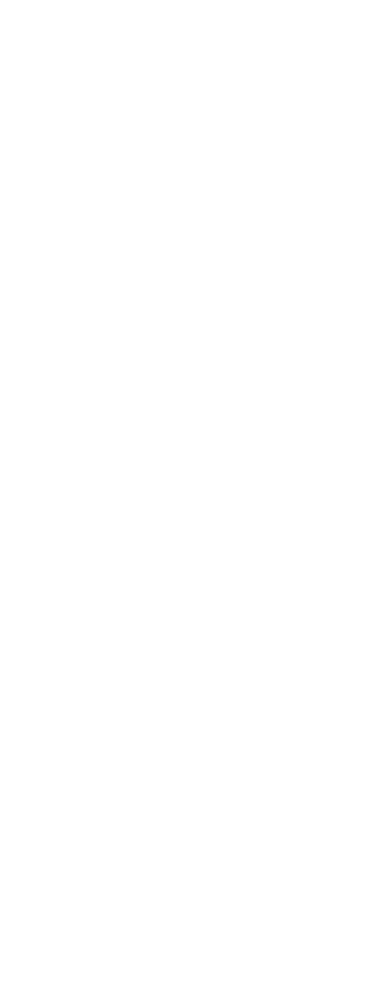
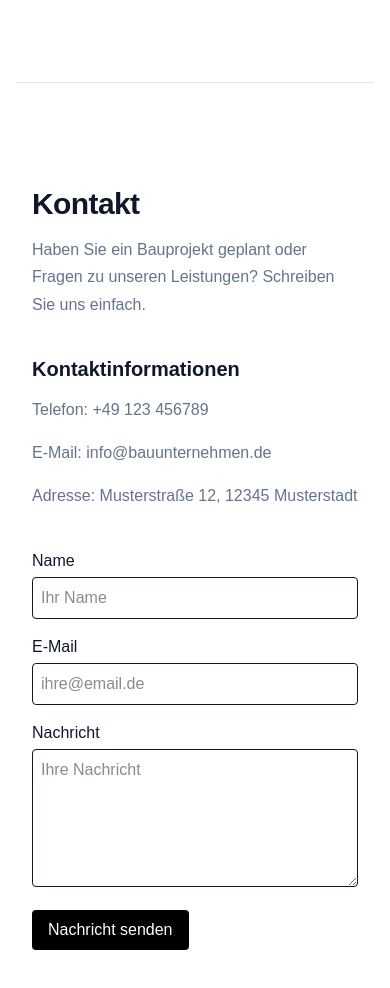
Before and after one commit to stickd/bauunternehmen-landing, a Next.js app: page / in a window 390 px wide. Shown: the part 5060-6048 px from the top of the page. Before the commit the page ends 5166 px from the top, so only its background shows below. Built offline with nearby package versions, Linux system fonts and the light colour scheme.

Commit message:
style: improve contact section layout with basic Tailwind styling
- add responsive grid layout
- style form inputs and labels
- improve spacing and typography
- add basic button styling

```diff
--- a/src/app/page.tsx
+++ b/src/app/page.tsx
@@ -2,6 +2,7 @@
 import Hero from "@/components/sections/Hero";
 import ProjectsGallery from "@/components/sections/ProjectsGallery";
 import Services from "@/components/sections/Services";
+import Contact from "@/components/sections/Contact";
 
 export default function HomePage() {
   return (
@@ -13,6 +14,8 @@
       <About />
       <div className="h-px w-full bg-neutral-200 my-10" />
       <ProjectsGallery />
+      <div className="h-px w-full bg-neutral-200 my-10" />
+      <Contact />
     </main>
   );
 }
--- /dev/null
+++ b/src/components/sections/Contact.tsx
@@ -0,0 +1,181 @@
+"use client";
+
+import { FormEvent, useState } from "react";
+
+type FormData = {
+  name: string;
+  email: string;
+  message: string;
+};
+
+type FormErrors = {
+  name?: string;
+  email?: string;
+  message?: string;
+};
+
+export default function Contact() {
+  const [formData, setFormData] = useState<FormData>({
+    name: "",
+    email: "",
+    message: "",
+  });
+
+  const [errors, setErrors] = useState<FormErrors>({});
+  const [successMessage, setSuccessMessage] = useState("");
+  const [isSubmitting, setIsSubmitting] = useState(false);
+
+  const validate = () => {
+    const newErrors: FormErrors = {};
+
+    if (!formData.name.trim()) {
+      newErrors.name = "Bitte geben Sie Ihren Namen ein.";
+    }
+
+    if (!formData.email.trim()) {
+      newErrors.email = "Bitte geben Sie Ihre E-Mail-Adresse ein.";
+    } else if (!/\S+@\S+\.\S+/.test(formData.email)) {
+      newErrors.email = "Bitte geben Sie eine gültige E-Mail-Adresse ein.";
+    }
+
+    if (!formData.message.trim()) {
+      newErrors.message = "Bitte geben Sie eine Nachricht ein.";
+    } else if (formData.message.trim().length < 10) {
+      newErrors.message =
+        "Die Nachricht sollte mindestens 10 Zeichen lang sein.";
+    }
+
+    return newErrors;
+  };
+
+  const handleChange = (
+    e: React.ChangeEvent<HTMLInputElement | HTMLTextAreaElement>,
+  ) => {
+    const { name, value } = e.target;
+
+    setFormData((prev) => ({
+      ...prev,
+      [name]: value,
+    }));
+
+    setErrors((prev) => ({
+      ...prev,
+      [name]: "",
+    }));
+
+    setSuccessMessage("");
+  };
+
+  const handleSubmit = async (e: FormEvent<HTMLFormElement>) => {
+    e.preventDefault();
+
+    const validationErrors = validate();
+    setErrors(validationErrors);
+
+    if (Object.keys(validationErrors).length > 0) {
+      return;
+    }
+
+    try {
+      setIsSubmitting(true);
+
+      // mock submit
+      console.log("Form submitted:", formData);
+
+      await new Promise((resolve) => setTimeout(resolve, 800));
+
+      setSuccessMessage(
+        "Vielen Dank! Ihre Nachricht wurde erfolgreich gesendet.",
+      );
+      setFormData({
+        name: "",
+        email: "",
+        message: "",
+      });
+    } catch (error) {
+      console.error("Submit error:", error);
+    } finally {
+      setIsSubmitting(false);
+    }
+  };
+
+  return (
+    <section id="contact" className="py-16 px-4">
+      <div className="max-w-6xl mx-auto">
+        <h2 className="text-3xl font-bold mb-4">Kontakt</h2>
+        <p className="text-gray-600 mb-10">
+          Haben Sie ein Bauprojekt geplant oder Fragen zu unseren Leistungen?
+          Schreiben Sie uns einfach.
+        </p>
+
+        <div className="grid md:grid-cols-2 gap-10">
+          {/* LEFT */}
+          <div className="space-y-4">
+            <h3 className="text-xl font-semibold">Kontaktinformationen</h3>
+            <p>Telefon: +49 123 456789</p>
+            <p>E-Mail: info@bauunternehmen.de</p>
+            <p>Adresse: Musterstraße 12, 12345 Musterstadt</p>
+          </div>
+
+          {/* RIGHT */}
+          <form onSubmit={handleSubmit} className="space-y-4">
+            <div>
+              <label className="block mb-1">Name</label>
+              <input
+                name="name"
+                value={formData.name}
+                onChange={handleChange}
+                className="w-full border p-2 rounded"
+                placeholder="Ihr Name"
+              />
+              {errors.name && (
+                <p className="text-red-500 text-sm">{errors.name}</p>
+              )}
+            </div>
+
+            <div>
+              <label className="block mb-1">E-Mail</label>
+              <input
+                name="email"
+                value={formData.email}
+                onChange={handleChange}
+                className="w-full border p-2 rounded"
+                placeholder="ihre@email.de"
+              />
+              {errors.email && (
+                <p className="text-red-500 text-sm">{errors.email}</p>
+              )}
+            </div>
+
+            <div>
+              <label className="block mb-1">Nachricht</label>
+              <textarea
+                name="message"
+                value={formData.message}
+                onChange={handleChange}
+                className="w-full border p-2 rounded"
+                rows={5}
+                placeholder="Ihre Nachricht"
+              />
+              {errors.message && (
+                <p className="text-red-500 text-sm">{errors.message}</p>
+              )}
+            </div>
+
+            <button
+              type="submit"
+              disabled={isSubmitting}
+              className="bg-black text-white px-4 py-2 rounded hover:opacity-80"
+            >
+              {isSubmitting ? "Wird gesendet..." : "Nachricht senden"}
+            </button>
+
+            {successMessage && (
+              <p className="text-green-600">{successMessage}</p>
+            )}
+          </form>
+        </div>
+      </div>
+    </section>
+  );
+}
```
